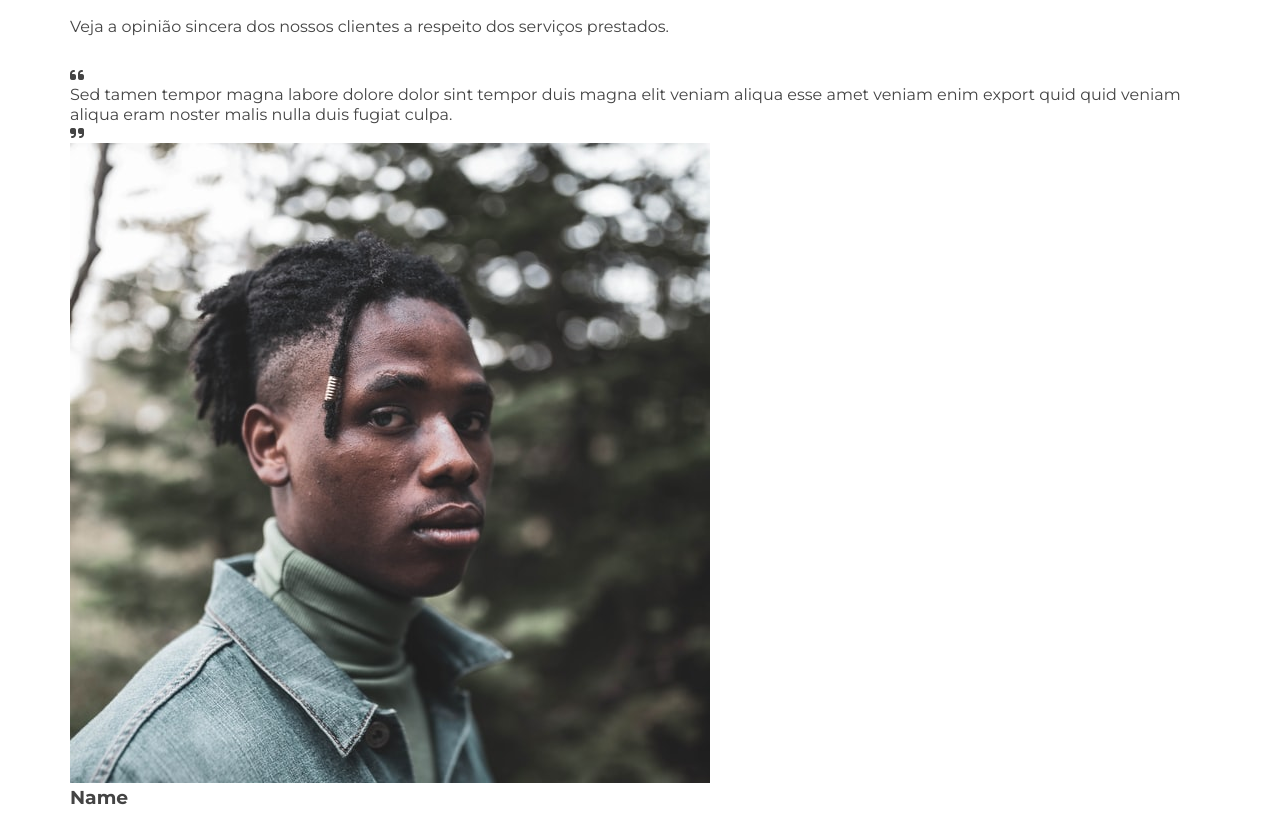
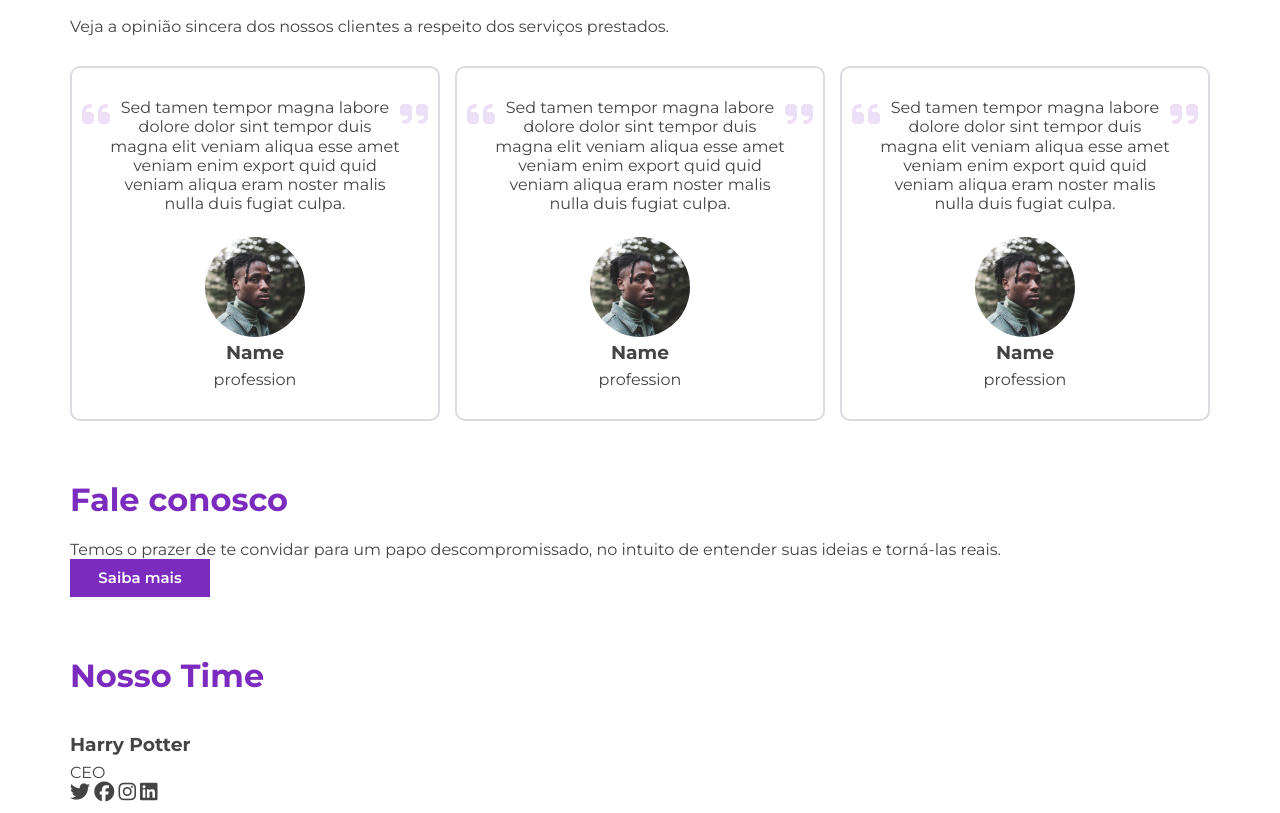
Before and after one commit to GustavoDias7/AppMaster-Test, a plain HTML site: page index.html in a window 1280 px wide. Shown: the part 3088-3901 px from the top of the page. Drawn offline with Linux system fonts and the light colour scheme.

Commit message:
Create testimonials style

```diff
--- a/styles/style.css
+++ b/styles/style.css
@@ -320,6 +320,38 @@ a:active {
 
 /* === TESTIMONIALS === */
 
+#testimonials-container {
+    box-sizing: border-box;
+    display: flex;
+    justify-content: space-between;
+}
+
+.testimonial-card {
+    box-sizing: border-box;
+    text-align: center;
+    max-width: 310px;
+    padding: 30px 10px;
+    border-radius: 10px;
+    border: 2px solid rgba(73, 78, 92, 0.2);
+}
+
+.quote {
+    display: flex;
+}
+
+.quote i {
+    font-size: 32px;
+    color: #7a2cbf25;
+}
+
+.avatar {
+    width: 100px;
+    height: 100px;
+    object-fit: cover;
+    border-radius: 50%;
+    margin-top: 24px;
+}
+
 /* === CTA === */
 
 /* === OUR-TEAM === */
@@ -344,6 +376,9 @@ a:active {
         overflow: hidden;
     }
 
+    .testimonial-card {
+        max-width: 370px;
+    }
 }
 
 @media (max-width: 991px) {
@@ -354,6 +389,15 @@ a:active {
 
     .services-card {
         width: 70%;
+    }
+
+    #testimonials-container {
+        display: block;
+    }
+
+    .testimonial-card {
+        margin: 30px 0;
+        max-width: 100%;
     }
 }
 
```
